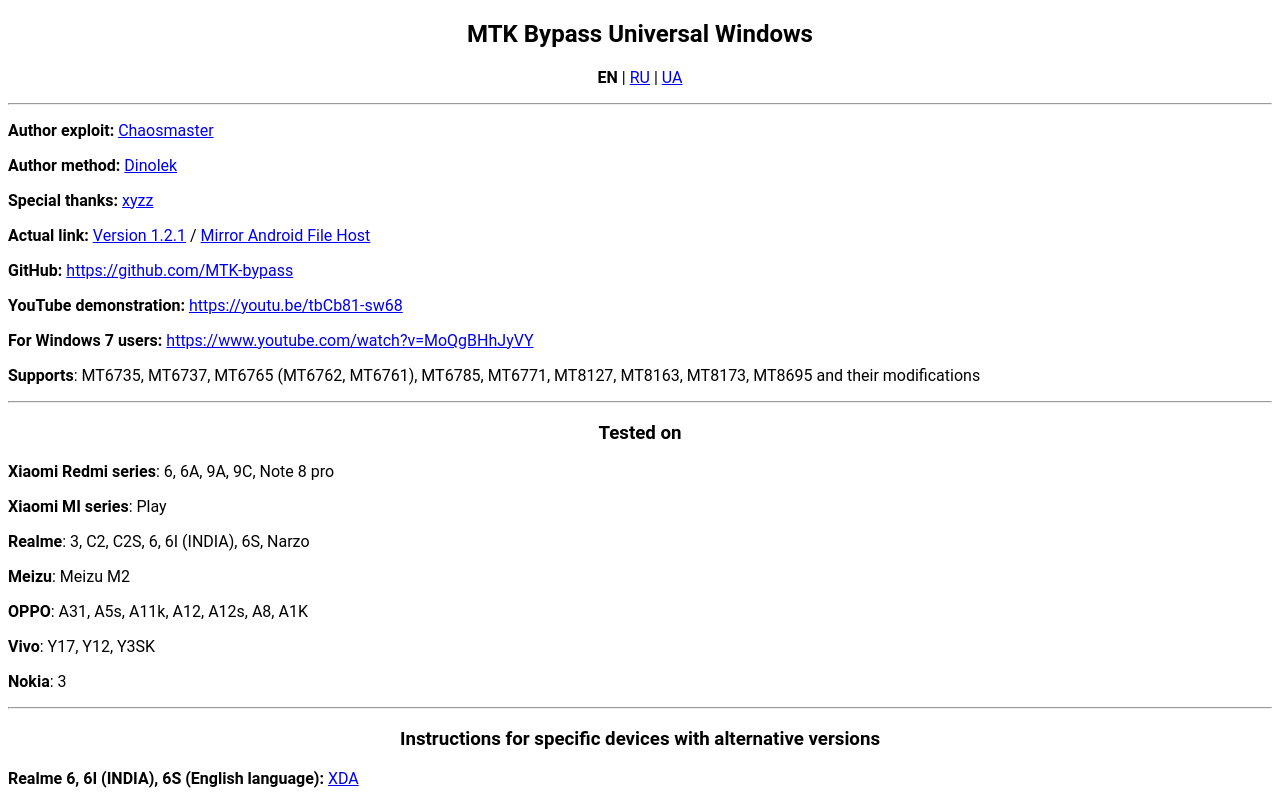
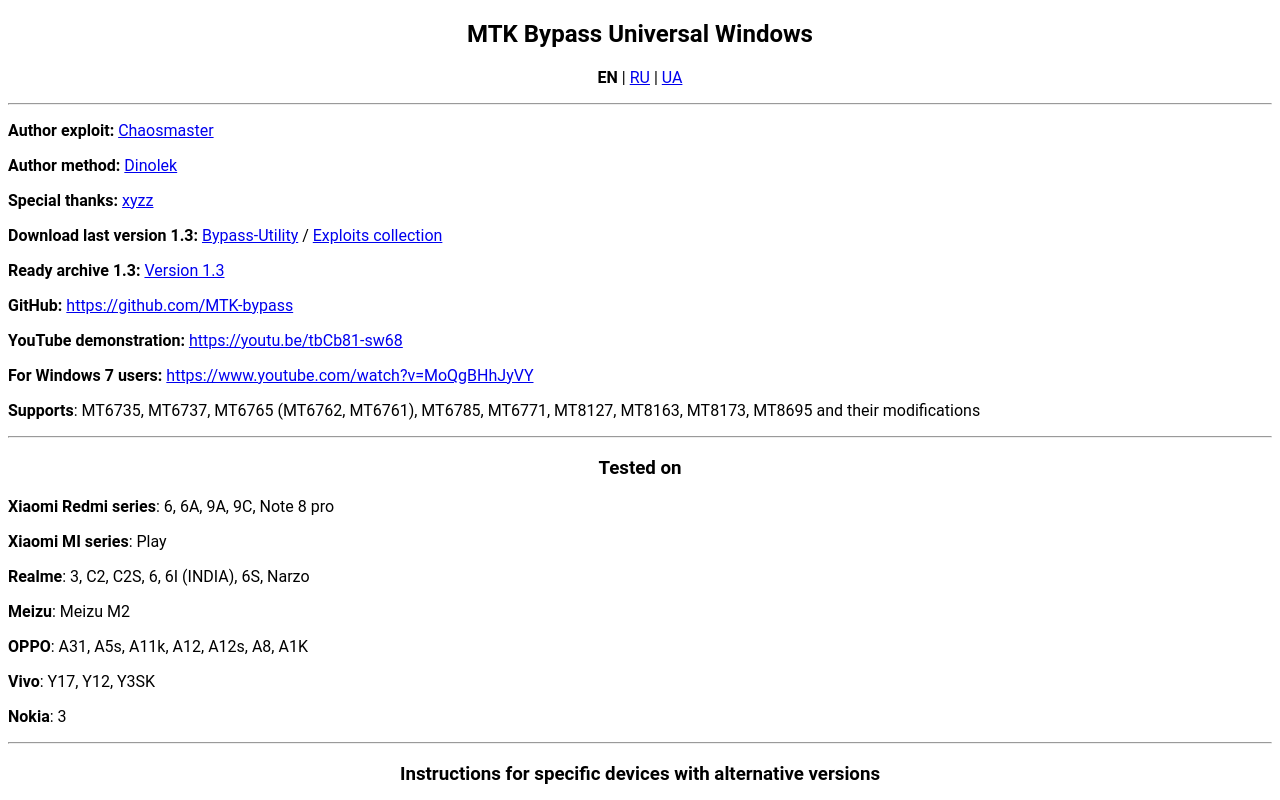
Before and after one commit to megafon929/megafon929.github.io, a plain HTML site: page mtk.html in a window 1280 px wide. Shown: the top 800 px of the page. Drawn offline with Linux system fonts and the light colour scheme.

Commit message:
Update mtk.html

```diff
--- a/mtk.html
+++ b/mtk.html
@@ -19,7 +19,8 @@
 		<p><b>Author exploit: </b><a href="https://github.com/chaosmaster">Chaosmaster</a></p>
 		<p><b>Author method: </b><a href="https://github.com/Dinolek">Dinolek</a></p>
 		<p><b>Special thanks: </b><a href="https://github.com/xyzz">xyzz</a></p>
-		<p><b>Actual link: </b><a href="https://mega.nz/file/Mr5kWYqT#zaC_MaXFFBTJKKIH05pk4e5YHwxzRrXg8ffgSnpFYT4">Version 1.2.1</a> / <a href="https://www.androidfilehost.com/?fid=17248734326145723288">Mirror Android File Host</a></p>
+		<p><b>Download last version 1.3: </b><a href="https://github.com/MTK-bypass/bypass_utility/releases/1.3.zip">Bypass-Utility</a> / </b><a href="https://github.com/MTK-bypass/exploits_collection/releases/1.3.zip">Exploits collection</a>
+		<p><b>Ready archive 1.3: </b><a href="https://mega.nz/file/ZmwyCJpA#lZihPsobJ996FtgT_Qya0ANbkA_XsCcgXMZtNRP3rLo">Version 1.3</a>
 		<p><b>GitHub: </b><a href="https://github.com/MTK-bypass">https://github.com/MTK-bypass</a></p>
 		<p><b>YouTube demonstration: </b><a href="https://youtu.be/tbCb81-sw68">https://youtu.be/tbCb81-sw68</a></p>
 		<p><b>For Windows 7 users: </b><a href="https://www.youtube.com/watch?v=MoQgBHhJyVY">https://www.youtube.com/watch?v=MoQgBHhJyVY</a></p>
```
